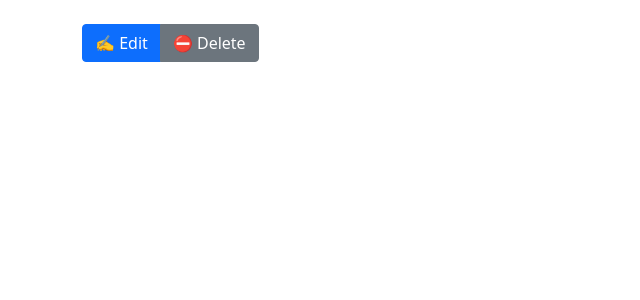
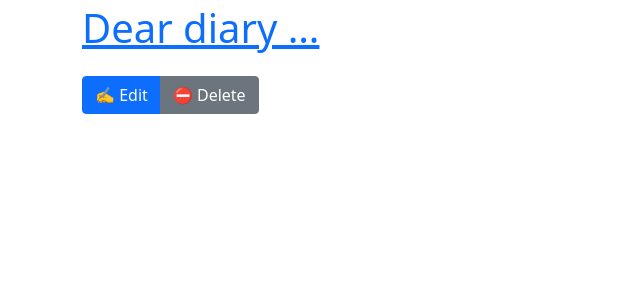
Before and after one commit to east4ming/django_lab, a Django app: template django_lab/templates/diary/entry_detail.html in a window 1280 px wide. Shown: the part 56-356 px from the top of the page, without its empty margins (0-640 px from the left). Run offline with Django 4.2, Linux system fonts and the light colour scheme; the template is opened without the code that fills it, so the values that code supplies are empty; some libraries are stand-ins or nearby versions.

Commit message:
💄优化Diary UI

```diff
--- a/django_lab/templates/diary/base.html
+++ b/django_lab/templates/diary/base.html
@@ -3,5 +3,9 @@
 {% block title %}My Diary{% endblock %}
 
 {% block content %}
-<h1><a href="/">Dear diary …</a></h1>
-{% endblock %}
+{% block diary_header %}
+<h1><a href="/diary/">Dear diary …</a></h1>
+{% endblock diary_header %}
+{% block diary_content %}
+{% endblock diary_content %}
+{% endblock content %}
--- a/django_lab/templates/diary/entry_confirm_delete.html
+++ b/django_lab/templates/diary/entry_confirm_delete.html
@@ -1,6 +1,6 @@
 {% extends "diary/base.html" %}
 
-{% block content %}
+{% block diary_content %}
     <form method="post">{% csrf_token %}
         <p>
             Are you sure you want to delete
--- a/django_lab/templates/diary/entry_detail.html
+++ b/django_lab/templates/diary/entry_detail.html
@@ -1,6 +1,6 @@
 {% extends "diary/base.html" %}
 
-{% block content %}
+{% block diary_content %}
 <article class="blog-post">
     <h2 class="blog-post-title">{{ entry.title }}</h2>
     <p class="blog-post-meta">{{ entry.date_created|date:'Y-m-d H:i' }}</p>
@@ -12,4 +12,4 @@
           <a href="{% url 'diary:entry-delete' entry.id %}" class="btn btn-secondary my-2">⛔ Delete</a>
         </div>
 </article>
-{% endblock content %}
+{% endblock %}
--- a/django_lab/templates/diary/entry_form.html
+++ b/django_lab/templates/diary/entry_form.html
@@ -2,7 +2,7 @@
 
 {% load crispy_forms_tags %}
 
-{% block content %}
+{% block diary_content %}
     <form method="post">
         {% csrf_token %}
         {{ form|crispy }}
--- a/django_lab/templates/diary/entry_list.html
+++ b/django_lab/templates/diary/entry_list.html
@@ -1,8 +1,6 @@
 {% extends "diary/base.html" %}
 
-{% block content %}
-<h1><a href="/">Dear diary …</a></h1>
-
+{% block diary_content %}
 <div class="row mb-2">
   <div class="col-md-6">
     <div class="row g-0 border rounded overflow-hidden flex-md-row mb-4 shadow-sm h-md-250 position-relative">
@@ -30,4 +28,4 @@
   {% endfor %}
 </div>
 
-{% endblock content %}
+{% endblock %}
```
